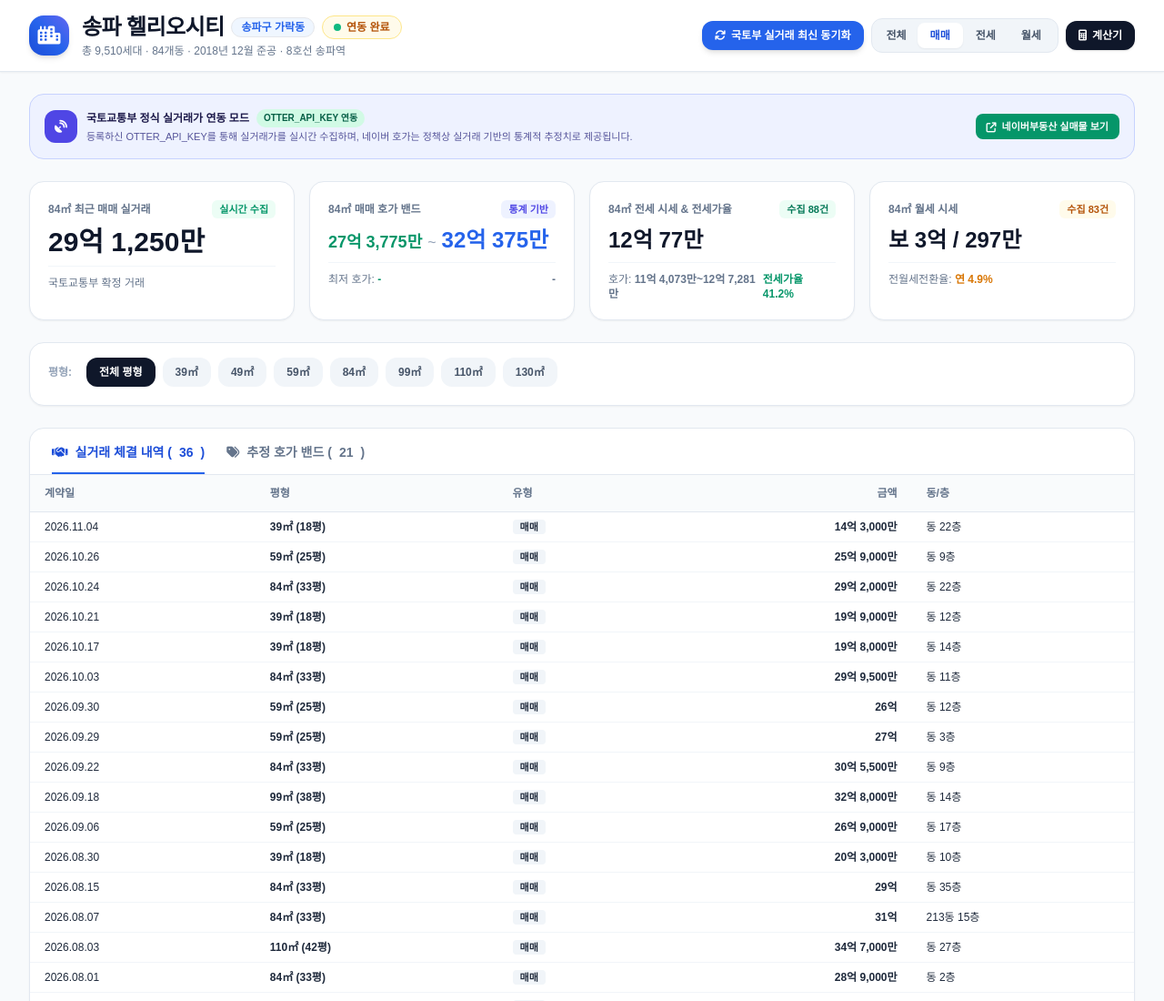
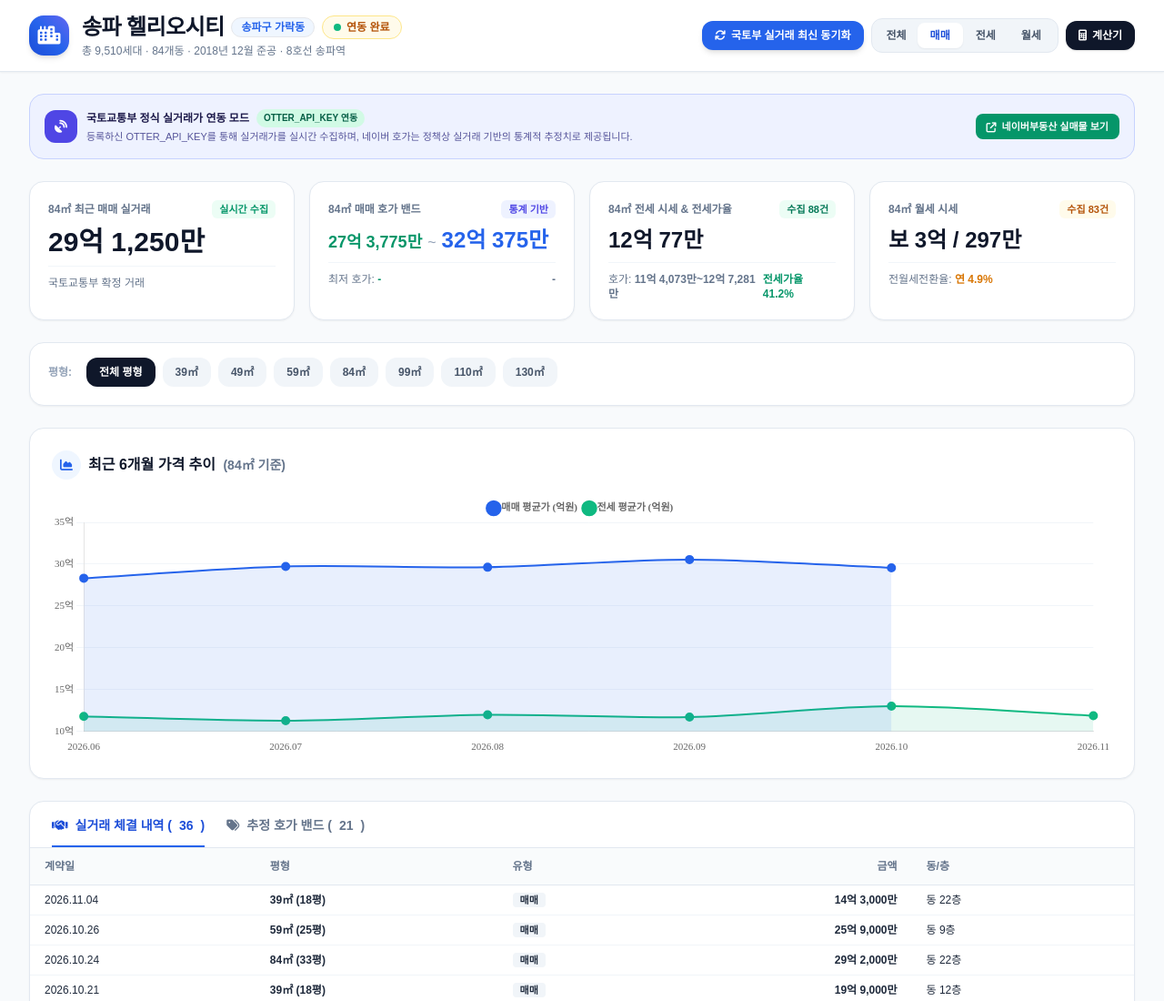
Before and after one commit to swimmingboy-all/sububu_house, a plain HTML site: page index.html in a window 1280 px wide. Shown: the top 1100 px of the page at 91% size. Drawn offline with nearby package versions, Linux system fonts and the light colour scheme; a web font is replaced by a local one.

Commit message:
Add files via upload

```diff
--- a/index.html
+++ b/index.html
@@ -160,6 +160,21 @@
       </div>
     </section>
 
+    <!-- 실거래가 추이 차트 섹션 (신규 추가) -->
+    <section class="bg-white rounded-2xl border border-slate-200 shadow-sm p-4 sm:p-6 space-y-4">
+      <div class="flex items-center justify-between">
+        <div class="flex items-center gap-2">
+          <div class="w-8 h-8 rounded-full bg-brand-50 text-brand-600 flex items-center justify-center">
+            <i class="fa-solid fa-chart-area text-sm"></i>
+          </div>
+          <h2 class="text-base font-bold text-slate-900">최근 6개월 가격 추이 <span id="chartTitlePyeong" class="text-slate-500 text-sm ml-1 font-semibold">(84㎡ 기준)</span></h2>
+        </div>
+      </div>
+      <div class="w-full h-64 sm:h-72">
+        <canvas id="trendChart"></canvas>
+      </div>
+    </section>
+
     <!-- 탭 데이터 -->
     <section class="bg-white rounded-2xl border border-slate-200 shadow-sm overflow-hidden">
       <div class="border-b border-slate-200 px-4 sm:px-6 pt-4 flex flex-col sm:flex-row justify-between gap-3">
@@ -210,6 +225,7 @@
     let currentMainType = '매매';
     let currentDataView = 'trades';
     let isLoading = false;
+    let trendChartInstance = null; // 신규: 차트 인스턴스 관리 변수
 
     function formatMoneyKorean(manwon) {
       if (!manwon || manwon === 0) return '0원';
@@ -244,6 +260,7 @@
         isLoading = false;
         updateKpiCards();
         applyFilters();
+        updateChart(); // 신규: 차트 렌더링 호출
       }
     }
 
@@ -289,6 +306,7 @@
       });
       updateKpiCards();
       applyFilters();
+      updateChart(); // 신규: 평형 변경 시 차트 갱신
     }
 
     function switchDataView(view) {
@@ -387,6 +405,115 @@
       `).join('');
     }
 
+    // 신규: 차트 데이터 집계 및 렌더링 함수
+    function updateChart() {
+      if (!HELIO_DATA.trades || HELIO_DATA.trades.length === 0) return;
+
+      // '전체 평형' 선택 시 84㎡(33평)를 기준으로 보여줌
+      const pKey = currentPyeong === 'ALL' ? '84' : currentPyeong;
+      document.getElementById('chartTitlePyeong').innerText = `(${pKey}㎡ 기준)`;
+
+      // 1. 월별 데이터 집계
+      const monthlyData = {};
+
+      HELIO_DATA.trades.forEach(t => {
+        if (t.pyeong !== pKey) return;
+        const month = t.date.substring(0, 7); // "YYYY.MM" 추출
+        if (!monthlyData[month]) {
+          monthlyData[month] = { tradeSum: 0, tradeCount: 0, jeonseSum: 0, jeonseCount: 0 };
+        }
+        if (t.deal === '매매') {
+          monthlyData[month].tradeSum += t.price;
+          monthlyData[month].tradeCount++;
+        } else if (t.deal === '전세') {
+          monthlyData[month].jeonseSum += t.price;
+          monthlyData[month].jeonseCount++;
+        }
+      });
+
+      // 2. 과거 순으로 라벨 정렬
+      const labels = Object.keys(monthlyData).sort();
+
+      // 3. 차트용 데이터 배열 생성 (만원 -> 억원 단위 변환)
+      const tradeData = labels.map(m => monthlyData[m].tradeCount > 0 ? (monthlyData[m].tradeSum / monthlyData[m].tradeCount / 10000).toFixed(2) : null);
+      const jeonseData = labels.map(m => monthlyData[m].jeonseCount > 0 ? (monthlyData[m].jeonseSum / monthlyData[m].jeonseCount / 10000).toFixed(2) : null);
+
+      const ctx = document.getElementById('trendChart').getContext('2d');
+
+      // 기존 차트가 있다면 초기화
+      if (trendChartInstance) {
+        trendChartInstance.destroy();
+      }
+
+      // Chart.js 꺾은선 그래프 생성
+      trendChartInstance = new Chart(ctx, {
+        type: 'line',
+        data: {
+          labels: labels,
+          datasets: [
+            {
+              label: '매매 평균가 (억원)',
+              data: tradeData,
+              borderColor: '#2563eb', // brand-600
+              backgroundColor: 'rgba(37, 99, 235, 0.1)',
+              borderWidth: 2,
+              pointBackgroundColor: '#2563eb',
+              pointRadius: 4,
+              pointHoverRadius: 6,
+              spanGaps: true,
+              tension: 0.3,
+              fill: true
+            },
+            {
+              label: '전세 평균가 (억원)',
+              data: jeonseData,
+              borderColor: '#10b981', // emerald-500
+              backgroundColor: 'rgba(16, 185, 129, 0.1)',
+              borderWidth: 2,
+              pointBackgroundColor: '#10b981',
+              pointRadius: 4,
+              pointHoverRadius: 6,
+              spanGaps: true,
+              tension: 0.3,
+              fill: true
+            }
+          ]
+        },
+        options: {
+          responsive: true,
+          maintainAspectRatio: false,
+          interaction: { mode: 'index', intersect: false },
+          plugins: {
+            legend: { position: 'top', labels: { usePointStyle: true, boxWidth: 6, font: { family: 'Pretendard', size: 11, weight: 'bold' } } },
+            tooltip: {
+              backgroundColor: 'rgba(15, 23, 42, 0.9)',
+              titleFont: { family: 'Pretendard', size: 13 },
+              bodyFont: { family: 'Pretendard', size: 13 },
+              padding: 10,
+              callbacks: {
+                label: function(context) {
+                  return context.dataset.label.replace(' 평균가 (억원)', '') + ': ' + context.parsed.y + '억';
+                }
+              }
+            }
+          },
+          scales: {
+            x: {
+              grid: { display: false },
+              ticks: { font: { family: 'Pretendard', size: 11, weight: '500' } }
+            },
+            y: {
+              grid: { color: '#f1f5f9' },
+              ticks: {
+                font: { family: 'Pretendard', size: 11 },
+                callback: function(value) { return value + '억'; }
+              }
+            }
+          }
+        }
+      });
+    }
+
     window.onload = loadMolitData;
   </script>
 </body>
```
